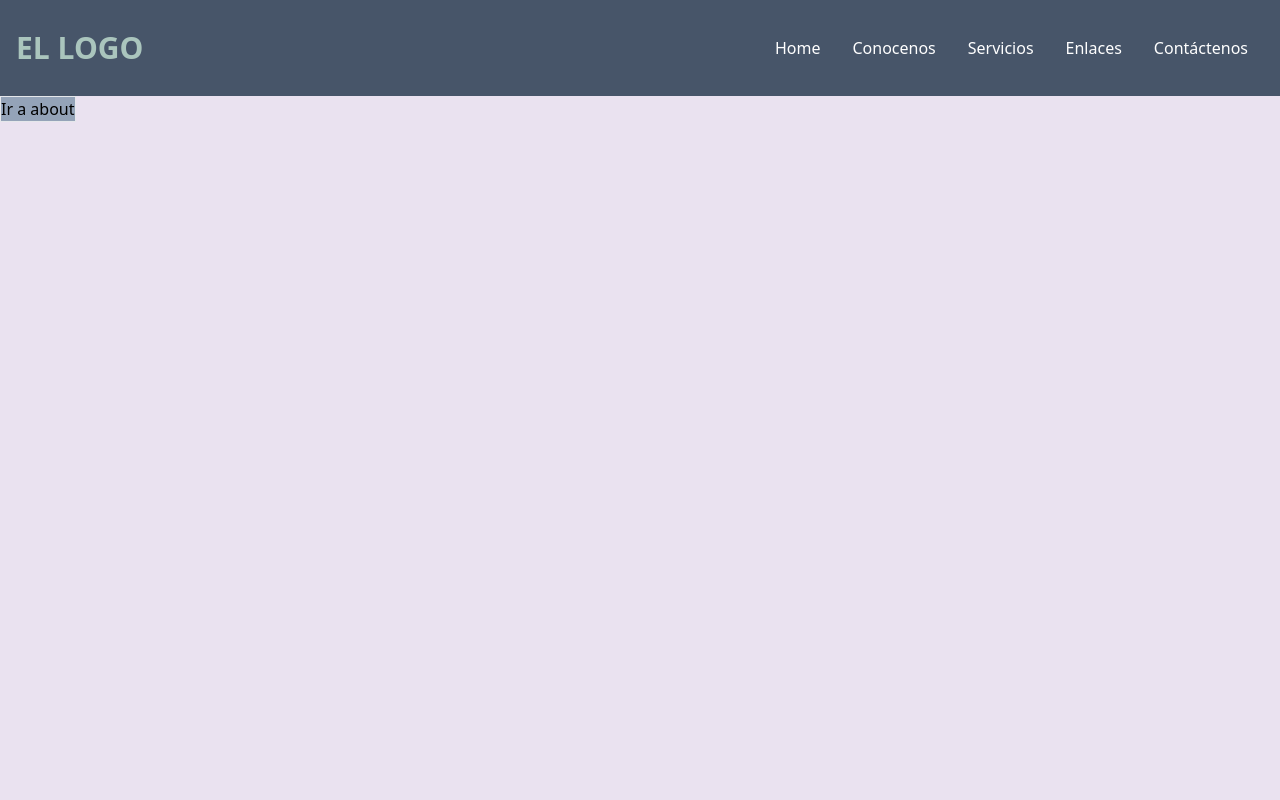
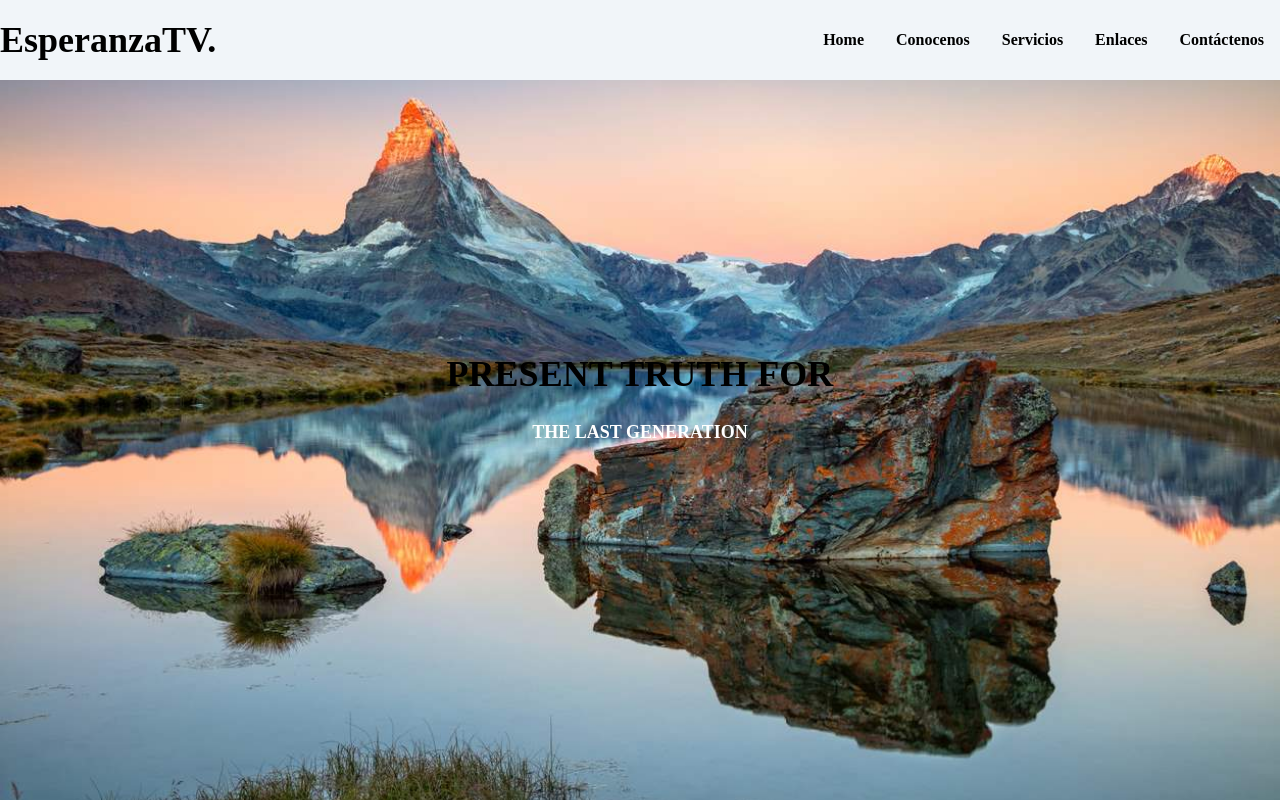
Before and after one commit to imJull/esptvweb, a React (Create React App) app: page / in a window 1280 px wide. Built offline with nearby package versions, Linux system fonts and the light colour scheme; the HTML template or start-up script is replaced by a standard one.

Commit message:
header completo

```diff
--- a/src/App.js
+++ b/src/App.js
@@ -1,7 +1,7 @@
 import { BrowserRouter, Routes, Route } from "react-router-dom";
 import AboutUs from "./components/Conocenos/AboutUs";
-import ErrorPage from "./components/errror/ErrorPage";
 import Home from "./components/Home/Home";
+import Servicios from "./components/Servicios/Servicios"
 
 function App() {
   return (
@@ -9,7 +9,8 @@ function App() {
       <Routes>
         <Route path="/" element={<Home />} />
         <Route path="/about" element={<AboutUs />} />
-        <Route path="/nada" element={<ErrorPage />} />
+        <Route path="/servicios" element={<Servicios />} />
+
       </Routes>
     </BrowserRouter>
   );
--- a/src/components/Conocenos/AboutUs.jsx
+++ b/src/components/Conocenos/AboutUs.jsx
@@ -1,23 +1,12 @@
 import React from 'react'
-import { useNavigate } from 'react-router-dom'
 import Navbar from '../Nav/Navbar'
 
 const AboutUs = () => {
-
-    const navigate = useNavigate()
-
-
   return (
 
     <>
         <Navbar />
-        <section style={{height:"50%", width:"100%"}} className="bg-slate-500 py-6">
-            hola
-        </section>
-        <section style={{height:"50%", width:"100%"}} className="bg-slate-500">
-            hola 2
-        </section>
-        <button onClick={() => navigate(-1)} className='bg-red-400 border'>Regresar</button>
+
     </>
   )
 }
--- a/src/components/Home/Header.jsx
+++ /dev/null
@@ -1,9 +0,0 @@
-import React from 'react'
-
-const Header = () => {
-  return (
-    <div>Header</div>
-  )
-}
-
-export default Header
--- a/src/components/Home/Home.jsx
+++ b/src/components/Home/Home.jsx
@@ -1,19 +1,13 @@
 import React from 'react'
-import { useNavigate } from 'react-router-dom'
 import Navbar from '../Nav/Navbar'
+import Header from '../Nav/Header'
 
 const Home = () => {
-
-  const navigate = useNavigate()
-
-  const handleClick = () =>{
-    navigate("/about")
-  }
 
   return (
     <>
         <Navbar />
-        <button onClick={handleClick} className='border bg-slate-400'>Ir a about</button>
+        <Header />
     </>
 
   )
--- /dev/null
+++ b/src/components/Nav/Header.jsx
@@ -0,0 +1,18 @@
+import React from "react";
+import lago from "../Home/lago.jpg";
+
+const Header = () => {
+  return (
+    <div className="w-full h-screen relative">
+      <div className="w-full h-full flex flex-col absolute top-0 left-0 justify-center items-center">
+        <h1 className="text-black font-bold uppercase text-4xl ">Present truth for</h1>
+        <br />
+        <h1 className="text-white font-bold text-lg uppercase">the last generation</h1>
+      </div>
+
+      <img className="w-full h-full object-cover blur-2px" src={lago} alt="hero-lago" />
+    </div>
+  );
+};
+
+export default Header;
--- a/src/components/Nav/Nav2.jsx
+++ /dev/null
@@ -1,9 +0,0 @@
-import React from 'react'
-
-const Nav2 = () => {
-  return (
-    <div>Nav2</div>
-  )
-}
-
-export default Nav2
--- a/src/components/Nav/Navbar.jsx
+++ b/src/components/Nav/Navbar.jsx
@@ -1,10 +1,14 @@
 import React from "react";
+
+
 import { Link } from "react-router-dom";
 
 const Navbar = () => {
   return (
-    <div className="flex justify-between items-center h-24 w-full mx-auto text-white bg-slate-600 px-4">
-      <h1 className="w-full text-3xl font-bold text-[#aac5bd]">EL LOGO</h1>
+    <div className="flex w-full justify-between items-center h-20 absolute z-10 text-black font-bold bg-slate-100">
+      <div>
+        <h1>EsperanzaTV.</h1>
+      </div>
       <ul className="flex justify-between items-center">
         <li className="p-4">
           <Link to="/">Home</Link>
@@ -13,13 +17,13 @@ const Navbar = () => {
           <Link to="/about">Conocenos</Link>
         </li>
         <li className="p-4">
-          <Link to="/nada">Servicios</Link>
+          <Link to="/servicios">Servicios</Link>
         </li>
         <li className="p-4">
-          <Link to="/nada">Enlaces</Link>
+          <Link to="/enlaces">Enlaces</Link>
         </li>
         <li className="p-4">
-          <Link to="/nada">Contáctenos</Link>
+          <Link to="/contactenos">Contáctenos</Link>
         </li>
       </ul>
     </div>
--- /dev/null
+++ b/src/components/Servicios/Servicios.jsx
@@ -0,0 +1,12 @@
+import React from 'react'
+import Navbar from '../Nav/Navbar'
+
+const Servicios = () => {
+  return (
+    <div>
+        <Navbar/>
+    </div>
+  )
+}
+
+export default Servicios
--- a/src/components/errror/ErrorPage.jsx
+++ /dev/null
@@ -1,28 +0,0 @@
-import React from "react";
-import { useNavigate } from "react-router-dom";
-import Navbar from "../Nav/Navbar";
-import "./errorPage.css";
-
-const ErrorPage = () => {
-
-    const navigate = useNavigate()
-
-  return (
-    < >
-    <div className="mainbox">
-      <div className="err">4</div>
-      <i className="far fa-question-circle fa-spin"></i>
-      <div className="err2">4</div>
-      <div className="msg">
-        Maybe this page moved? Got deleted? Is hiding out in quarantine? Never
-        existed in the first place?
-        <p>
-          R <button onClick={() => navigate("/")}>home</button> and try from there.
-        </p>
-      </div>
-    </div>
-    </>
-  );
-};
-
-export default ErrorPage;
--- a/src/components/errror/errorPage.css
+++ /dev/null
@@ -1,53 +0,0 @@
-
-  .mainbox {
-    background-color: #95c2de;
-    margin: auto;
-    height: 600px;
-    width: 600px;
-    position: relative;
-  }
-
-    .err {
-      color: #ffffff;
-      font-family: 'Nunito Sans', sans-serif;
-      font-size: 11rem;
-      position:absolute;
-      left: 20%;
-      top: 8%;
-    }
-
-  .far {
-    position: absolute;
-    font-size: 8.5rem;
-    left: 42%;
-    top: 15%;
-    color: #ffffff;
-  }
-
-   .err2 {
-      color: #ffffff;
-      font-family: 'Nunito Sans', sans-serif;
-      font-size: 11rem;
-      position:absolute;
-      left: 68%;
-      top: 8%;
-    }
-
-  .msg {
-      text-align: center;
-      font-family: 'Nunito Sans', sans-serif;
-      font-size: 1.6rem;
-      position:absolute;
-      left: 16%;
-      top: 45%;
-      width: 75%;
-    }
-
-  a {
-    text-decoration: none;
-    color: white;
-  }
-
-  a:hover {
-    text-decoration: underline;
-  }
--- a/src/index.css
+++ b/src/index.css
@@ -2,6 +2,41 @@
 @tailwind components;
 @tailwind utilities;
 
-body {
-  background-color: rgba(157, 120, 187, 0.212);
+@import url('https://fonts.googleapis.com/css2?family=Poppins:wght@100;200;300;400;500;600;700;800;900&family=Roboto+Condensed:wght@300;400;700&display=swap');
+
+:root {
+  --primary-dark: #ffffff;
+  --primary-light: #ffffff;
 }
+
+.icon {
+  color: var(--primary-dark);
+}
+
+@layer base {
+  body {
+    @apply font-[Poppins]
+  }
+
+  li {
+    @apply p-4
+  }
+
+  h1 {
+    @apply text-3xl md:text-4xl font-bold
+  }
+
+  h2 {
+    @apply text-3xl font-bold
+  }
+
+  h3 {
+    @apply text-xl font-bold
+  }
+  button {
+    @apply p-3 border bg-gradient-to-r from-[var(--primary-dark)] to-[var(--primary-light)] text-white rounded-md
+  }
+  .icon {
+    @apply text-2xl cursor-pointer
+  }
+}
```
Also changed, not shown: src/components/Home/lago.jpg (added).
